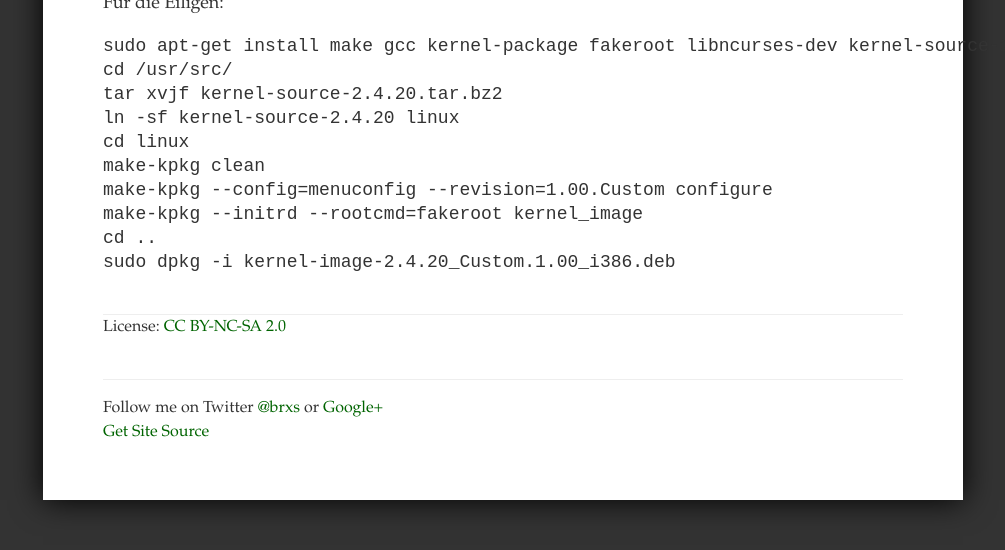
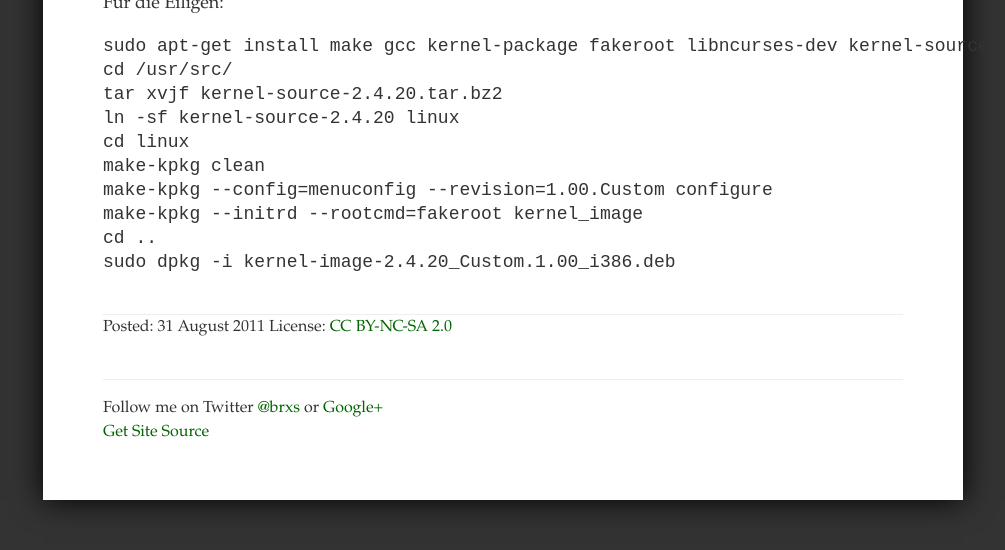
Before and after one commit to toke/toke.github.io_old, a Jekyll site: the page built from artikel/linux/debian-kernel-bauen.markdown, in a window 1280 px wide and 900 px high, scrolled down 1839 px. Shown: the top 550 px of the window, without its empty margins (137-1142 px from the left). Built offline with Jekyll 4.4.1, drawn with Linux system fonts in a browser that asks for light colours.

```diff
--- a/_layouts/default.html
+++ b/_layouts/default.html
@@ -30,11 +30,12 @@
     <section id="content">
         {{ content }}
     </section>
+    <footer>
+    Posted: {{ site.time | date_to_long_string }}
     {% if page.license %}
-    <footer>
-    License: {{ page.license }}
+        License: <a href="{{ page.license[1] }}" rel="license">{{ page.license[0] }}</a>
+    {% endif %}
     </footer>
-    {% endif %}
     </article>
 
     <footer>
--- a/artikel/grundlagen/was-passiert-beim-surfen.markdown
+++ b/artikel/grundlagen/was-passiert-beim-surfen.markdown
@@ -1,7 +1,7 @@
 ---
 layout: default
 title: Grundlagen was passiert beim "surfen"
-license: '<a href="http://creativecommons.org/licenses/by-nc-sa/2.0/de/">CC BY-NC-SA 2.0</a>'
+license: ['CC BY-NC-SA 2.0', 'http://creativecommons.org/licenses/by-nc-sa/2.0/de/']
 ---
 
   *__Achtung:__ Dieser Artikel ist semantisch nicht in jedem Punkt korrekt.
--- a/artikel/linux/debian-kernel-bauen.markdown
+++ b/artikel/linux/debian-kernel-bauen.markdown
@@ -1,7 +1,7 @@
 ---
 layout: default
 title: "Kernel unter Debian kompilieren"
-license: '<a href="http://creativecommons.org/licenses/by-nc-sa/2.0/de/">CC BY-NC-SA 2.0</a>'
+license: ['CC BY-NC-SA 2.0', 'http://creativecommons.org/licenses/by-nc-sa/2.0/de/']
 ---
 
 *__Achtung__: Dieser Artikel ist aus dem Jahr 2004 und wurde zuletzt im Jahr 2008
```
